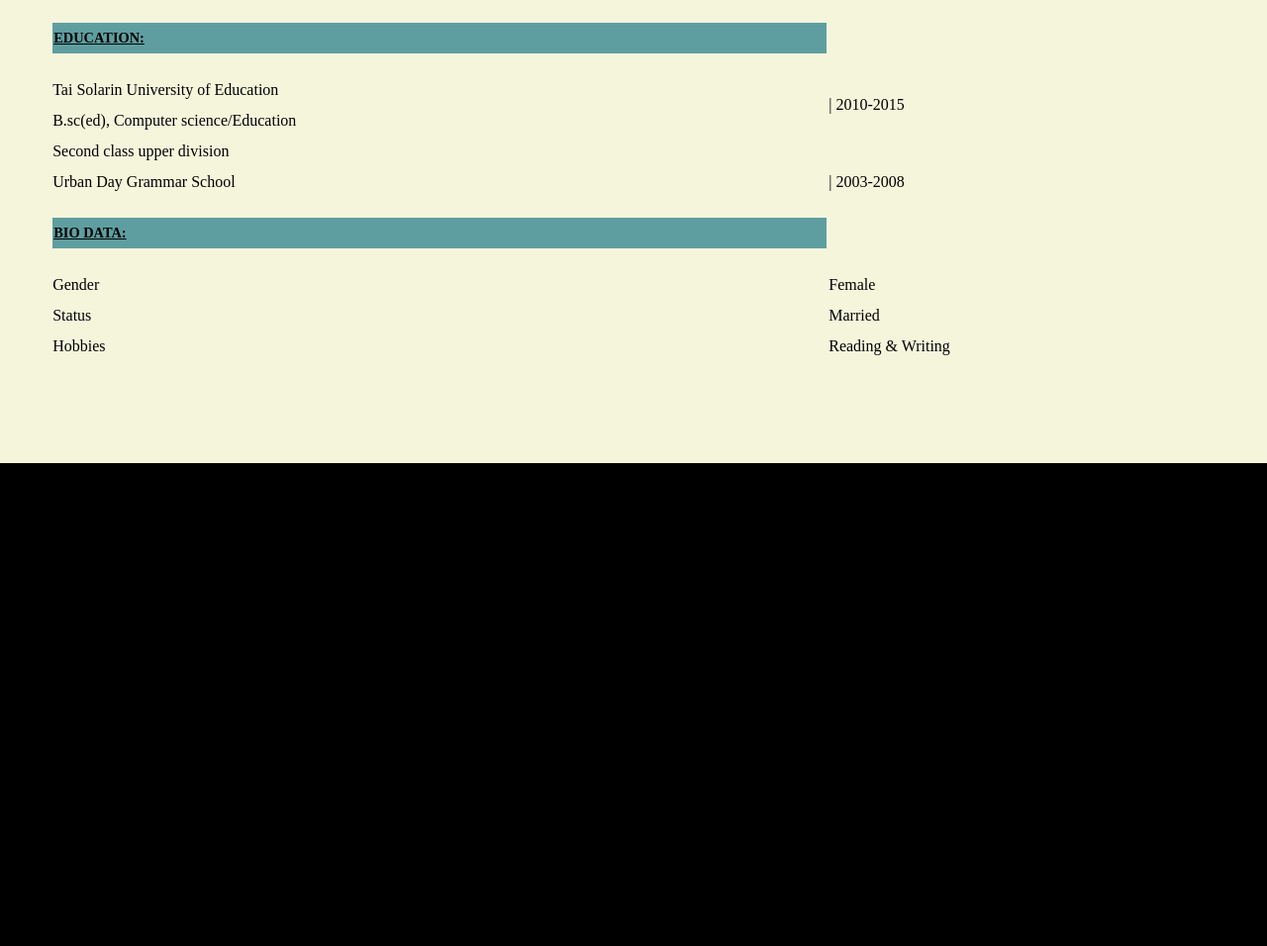
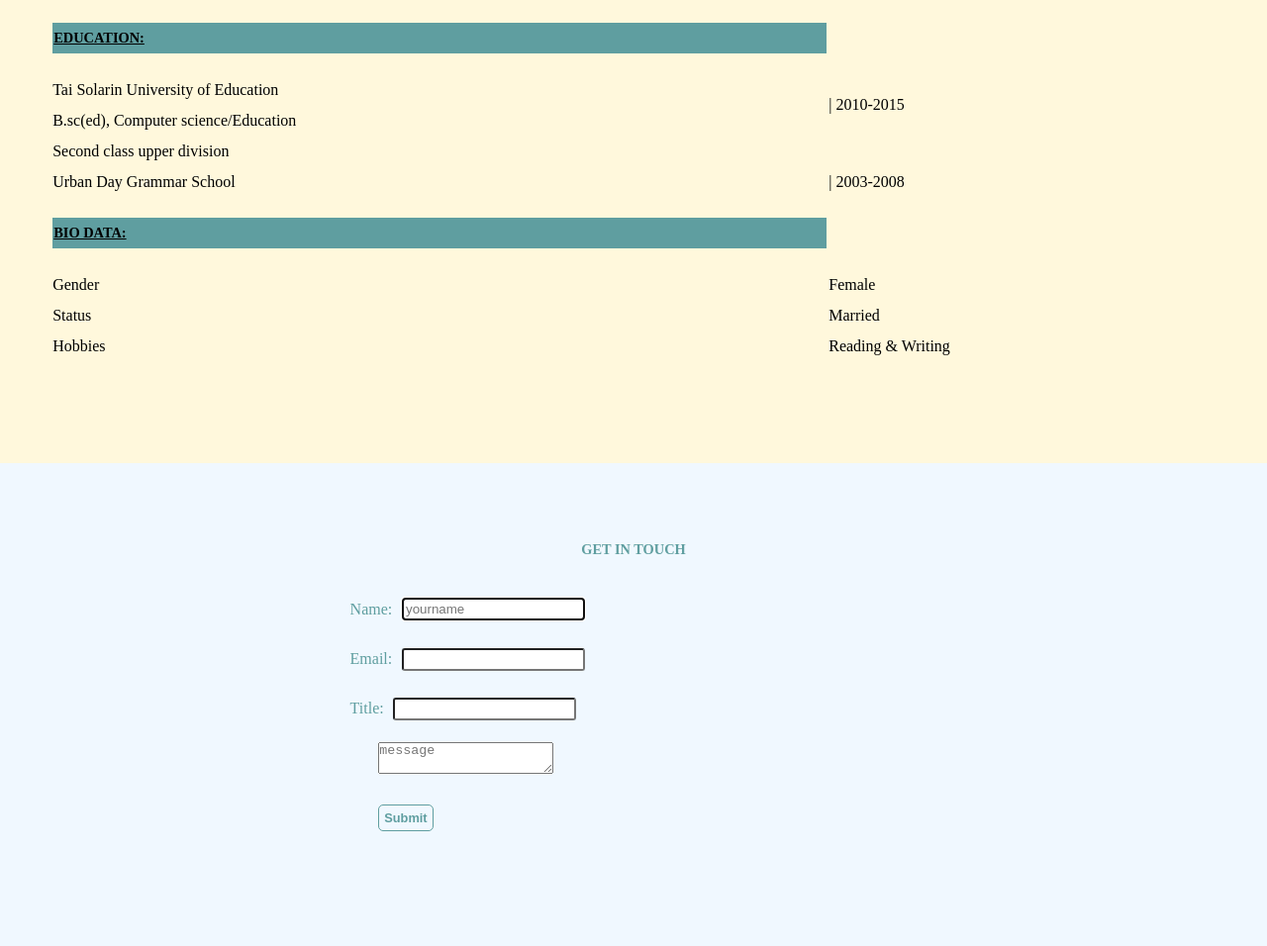
Before and after one commit to O-mobola/first_htmltask, a plain HTML site: page saudat.html in a window 1280 px wide. Shown: the part 813-1769 px from the top of the page at 99% size. Before the commit the page ends 1281 px from the top, so only its background shows below. Drawn offline with Linux system fonts and the light colour scheme; files that its build step writes are made by us from their sources.

Commit message:
committing task4

```diff
--- a/saudat.html
+++ b/saudat.html
@@ -2,9 +2,9 @@
 <html lang="en">
 <head>
 	<meta charset="utf-8">
-<!--	<meta name="viewport" width="device-width"
-	initialscale="1.0"/>-->
-	<link rel="stylesheet" type="text/css" href="/storage/emulated/0/task/style1.css"/>
+		<meta name="viewport" content="width=device-width,
+	initial-scale=1.0">
+	<link rel="stylesheet" type="text/css" href="/storage/emulated/0/first_htmltask/style1.css"/>
 	<title>Saudat Salawudeen@OmobolaCV</title>
 </head>
 <body>
@@ -109,5 +109,23 @@
 		</table>
 	</section>
 <!--TABLE SECTION2 ENDS-->
+
+<!--SECTION FORM-->
+	<section>
+			<form action="" method="get" class="sect-form">
+							<h3>GET IN TOUCH</h3>
+						<div>Name:  <input type="text" placeholder="yourname" minlength="4" required="enabled" autofocus="enabled"/></div>
+						<div>Email: <input type="text" name="email" required="enabled"></div>
+						<div>Title: <input type="text"></div>
+							<!--	<select>
+														<option>Mr</option>
+														<option>Mrs</option>
+														<option>Miss</option>
+									</select>
+	</div>-->
+					<div><textarea type="text" minlength="20" maxlength="30" autofocus="enabled" required="enabled" placeholder="message"></textarea></div>
+					<div><button>Submit</button></div>
+		</form>
+	</section>
 </body>
 </html>
--- a/style1.css
+++ b/style1.css
@@ -3,17 +3,19 @@
 *{
 	margin:auto;
 	padding:0;
+	box-sizing: border-box;
 }
 
 
 /*--BODY--*/
 
 body{
-				font-family: 'helvetical' 'Arial'san serif;
-				font-size: 20px;
-    text-align: justify;
-			 line-height: 145%;
+	font-family: 'helvetical' 'Arial'san serif;
+	font-size: 20px;
+ text-align: justify;
+	line-height: 145%;
 	background-color:#000;
+	overflow: hidden;
 }
 
 
@@ -24,7 +26,7 @@ body{
 	margin: 0;
 	padding:2%;
 	position: relative;
-	overflow: auto;
+	overflow: hidden;
 }
 
 img{
@@ -46,8 +48,10 @@ img{
 /*margin-left: 1%;
 	margin-right: 5%;*/
 }
+
 header{
 	padding:0;
+	overflow: hidden;
 }
 
 #tagline{
@@ -94,13 +98,65 @@ li{
 }
 
 .sect-edu{
- background-color: beige;
+ background-color: cornsilk;
 	margin: 0;
 }
 
 .sect-career,
-.sect-edu{
+.sect-edu,
+.sect-form{
 	font-size: medium;
 	padding: 4% 4% 8% 4%;
 	width:100%;
+	overflow: hidden;
 }
+
+/*fieldset{
+	margin: 2%;
+	padding: 2%;
+}*/
+
+.sect-form{
+	background-color: aliceblue;
+	color: cadetblue;
+	overflow: hidden;
+}
+
+.sect-form h3{
+	background-color: aliceblue;
+	text-align: center;
+	color: cadetblue;
+	text-decoration: none;
+}
+
+.sect-form div{
+	padding: 8px;
+	width: 50%;
+}
+
+/*#leg{
+	text-align: justify;
+	background-color: none;
+}*/
+
+textarea{
+	margin-left: 5%;
+}
+
+input{
+	margin: 1%;
+	border-radius: 3px;
+	padding: 2px;
+}
+
+button{
+	font-size: 80%;
+	color:cadetblue;
+	margin: 1%;
+	margin-left: 5%;
+	padding:5px;
+	font-weight: bold;
+	background-color: aliceblue;
+	border-radius: 5px;
+	border: 1px solid cadetblue;
+}
```
Lines whose indentation alone changed are shown as unchanged.
